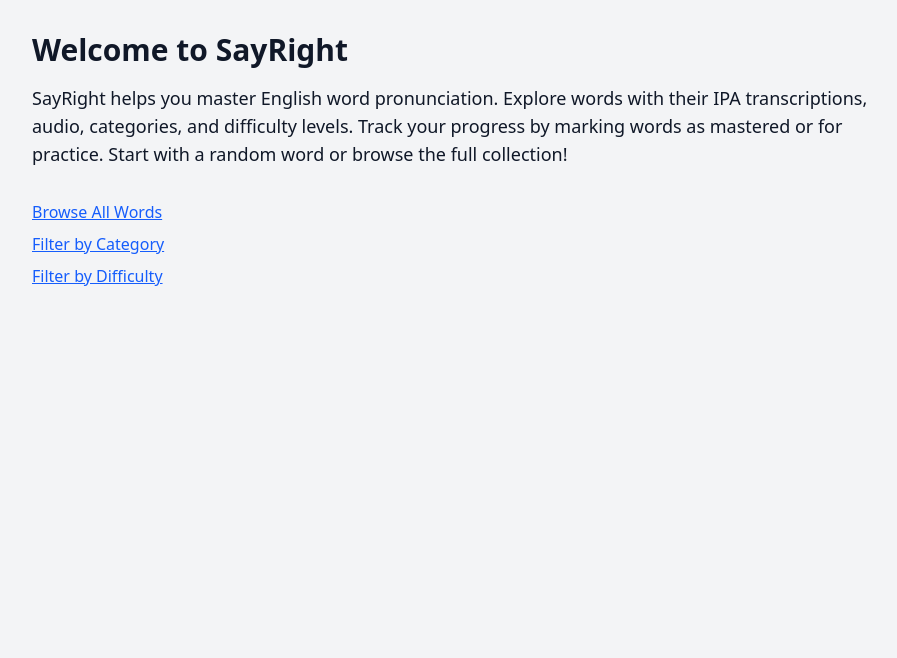
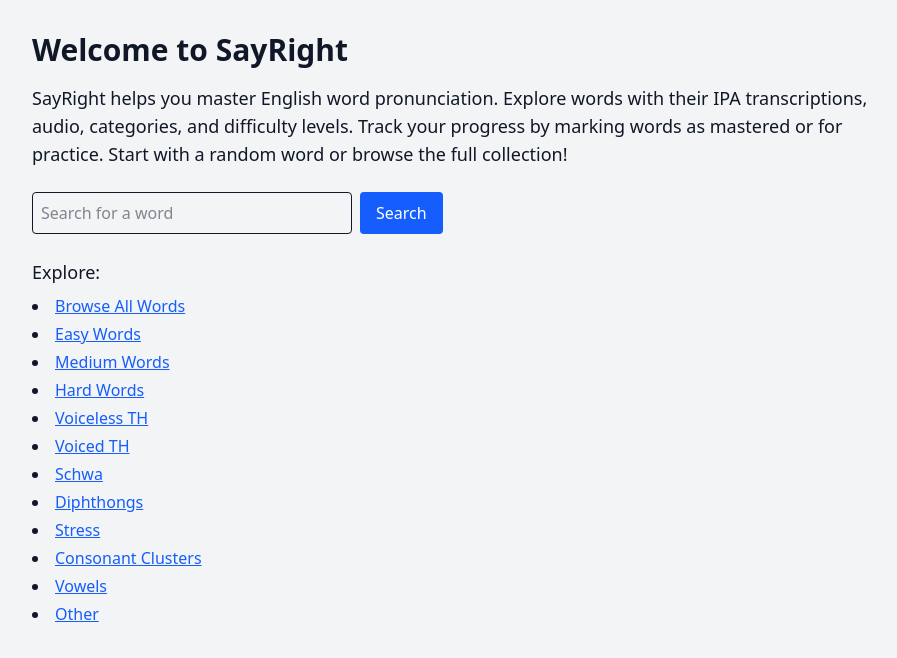
Before and after one commit to Ania58/Pronunciation-App-Frontend, a React (Vite) app: page / in a window 1280 px wide. Shown: the top 658 px of the page, without its empty margins (176-1073 px from the left). Built offline with nearby package versions, Linux system fonts and the light colour scheme; no server answers.

Commit message:
Create WordSearchBar component and add to MainPage with filtering link placeholders

```diff
--- /dev/null
+++ b/src/components/WordSearchBar.tsx
@@ -0,0 +1,30 @@
+import { useState } from 'react';
+import { useNavigate } from 'react-router-dom';
+
+export default function WordSearchBar() {
+  const [search, setSearch] = useState('');
+  const navigate = useNavigate();
+
+  const handleSearch = (e: React.FormEvent) => {
+    e.preventDefault();
+    if (search.trim()) {
+      navigate(`/words/${search.trim().toLowerCase()}`);
+      setSearch('');
+    }
+  };
+
+  return (
+    <form onSubmit={handleSearch} className="mb-4 flex gap-2">
+      <input
+        type="text"
+        value={search}
+        placeholder="Search for a word"
+        onChange={(e) => setSearch(e.target.value)}
+        className="border p-2 rounded w-full max-w-xs"
+      />
+      <button type="submit" className="px-4 py-2 bg-blue-600 text-white rounded">
+        Search
+      </button>
+    </form>
+  );
+}
--- a/src/pages/MainPage.tsx
+++ b/src/pages/MainPage.tsx
@@ -1,5 +1,6 @@
 import { Link } from 'react-router-dom';
 import RandomWordWidget from '../components/RandomWordWidget';
+import WordSearchBar from '../components/WordSearchBar';
 
 export default function MainPage() {
   return (
@@ -10,27 +11,73 @@
         SayRight helps you master English word pronunciation. Explore words with their IPA transcriptions, audio, categories, and difficulty levels. Track your progress by marking words as mastered or for practice. Start with a random word or browse the full collection!
       </p>
 
+      <WordSearchBar />
       <RandomWordWidget />
 
-      <nav className="mt-8 space-y-2">
-        <Link
-          to="/words"
-          className="block text-blue-600 underline hover:text-blue-800"
-        >
-          Browse All Words
-        </Link>
-        <Link
-          to="/words?category=verbs"
-          className="block text-blue-600 underline hover:text-blue-800"
-        >
-          Filter by Category
-        </Link>
-        <Link
-          to="/words?difficulty=beginner"
-          className="block text-blue-600 underline hover:text-blue-800"
-        >
-          Filter by Difficulty
-        </Link>
+      <nav className="mt-6">
+        <p className="text-lg mb-2 font-medium">Explore:</p>
+        <ul className="list-disc list-inside space-y-1">
+          <li>
+            <Link to="/words" className="text-blue-600 underline hover:text-blue-800">
+              Browse All Words
+            </Link>
+          </li>
+          <li>
+            <Link to="/words?difficulty=easy" className="text-blue-600 underline hover:text-blue-800">
+              Easy Words
+            </Link>
+          </li>
+          <li>
+            <Link to="/words?difficulty=medium" className="text-blue-600 underline hover:text-blue-800">
+              Medium Words
+            </Link>
+          </li>
+          <li>
+            <Link to="/words?difficulty=hard" className="text-blue-600 underline hover:text-blue-800">
+              Hard Words
+            </Link>
+          </li>
+          <li>
+            <Link to="/words?category=voiceless%20TH" className="text-blue-600 underline hover:text-blue-800">
+              Voiceless TH
+            </Link>
+          </li>
+          <li>
+            <Link to="/words?category=voiced%20TH" className="text-blue-600 underline hover:text-blue-800">
+              Voiced TH
+            </Link>
+          </li>
+          <li>
+            <Link to="/words?category=schwa" className="text-blue-600 underline hover:text-blue-800">
+              Schwa
+            </Link>
+          </li>
+          <li>
+            <Link to="/words?category=diphthongs" className="text-blue-600 underline hover:text-blue-800">
+              Diphthongs
+            </Link>
+          </li>
+          <li>
+            <Link to="/words?category=stress" className="text-blue-600 underline hover:text-blue-800">
+              Stress
+            </Link>
+          </li>
+          <li>
+            <Link to="/words?category=consonant%20clusters" className="text-blue-600 underline hover:text-blue-800">
+              Consonant Clusters
+            </Link>
+          </li>
+          <li>
+            <Link to="/words?category=vowels" className="text-blue-600 underline hover:text-blue-800">
+              Vowels
+            </Link>
+          </li>
+          <li>
+            <Link to="/words?category=other" className="text-blue-600 underline hover:text-blue-800">
+              Other
+            </Link>
+          </li>
+        </ul>
       </nav>
     </div>
   );
```
